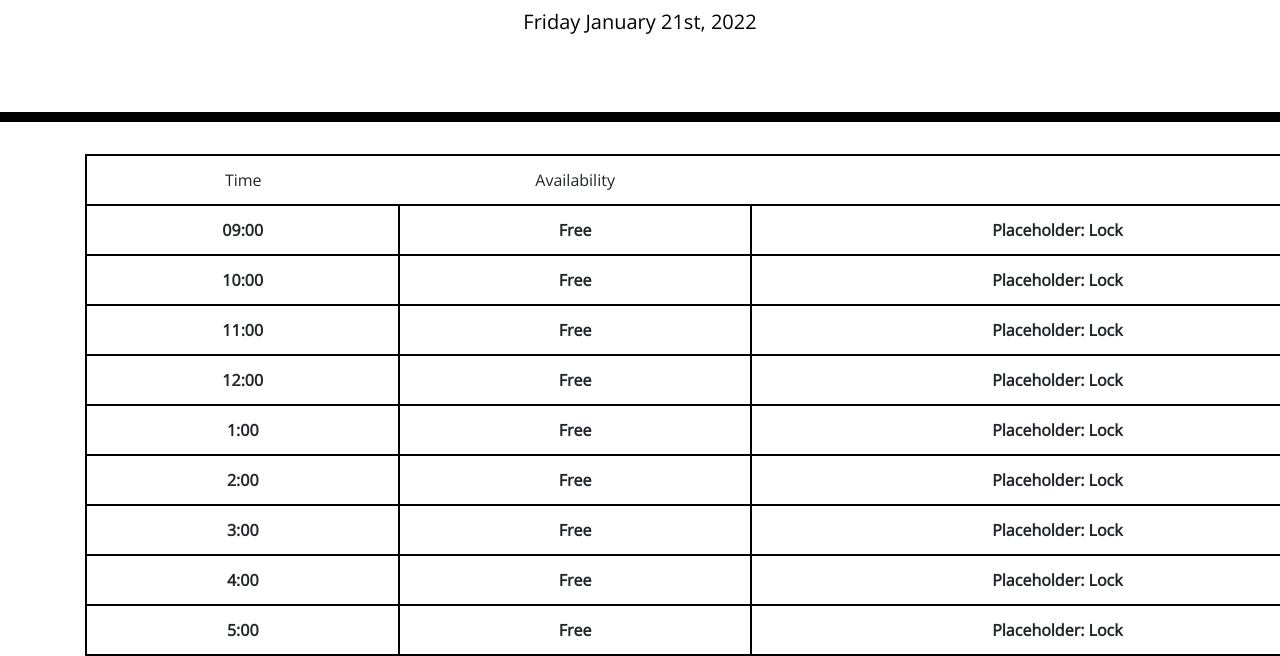
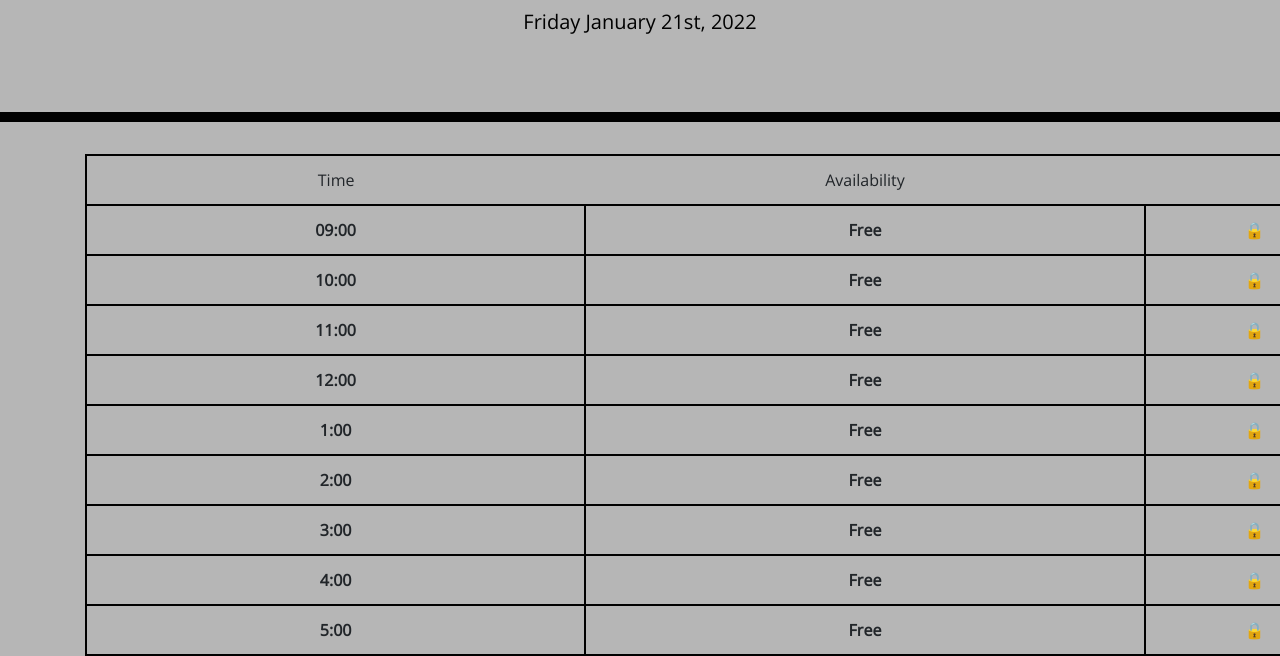
Before and after one commit to NathanMilburn/NBM-Homework-05-Work-Day-Scheduler, a plain HTML site: page index.html in a window 1280 px wide. Shown: the part 182-838 px from the top of the page. Drawn offline with nearby package versions, Linux system fonts and the light colour scheme.

Commit message:
changed placeholder lock text to an emoji of a lock, also changed the background color from standard white to a light gray

```diff
--- a/index.html
+++ b/index.html
@@ -41,47 +41,47 @@
         <tr align="center" height="50">
           <th>09:00</th>
           <th>Free</th>
-          <th class="lockAppointment">Placeholder: Lock</th>
+          <th class="lockAppointment">&#128274;</th>
         </tr>
         <tr align="center" height="50">
           <th>10:00</th>
           <th>Free</th>
-          <th class="lockAppointment">Placeholder: Lock</th>
+          <th class="lockAppointment">&#128274;</th>
         </tr>
         <tr align="center" height="50">
           <th>11:00</th>
           <th>Free</th>
-          <th class="lockAppointment">Placeholder: Lock</th>
+          <th class="lockAppointment">&#128274;</th>
         </tr>
         <tr align="center" height="50">
           <th>12:00</th>
           <th>Free</th>
-          <th class="lockAppointment">Placeholder: Lock</th>
+          <th class="lockAppointment">&#128274;</th>
         </tr>
         <tr align="center" height="50">
           <th>1:00</th>
           <th>Free</th>
-          <th class="lockAppointment">Placeholder: Lock</th>
+          <th class="lockAppointment">&#128274;</th>
         </tr>
         <tr align="center" height="50">
           <th>2:00</th>
           <th>Free</th>
-          <th class="lockAppointment">Placeholder: Lock</th>
+          <th class="lockAppointment">&#128274;</th>
         </tr>
         <tr align="center" height="50">
           <th>3:00</th>
           <th>Free</th>
-          <th class="lockAppointment">Placeholder: Lock</th>
+          <th class="lockAppointment">&#128274;</th>
         </tr>
         <tr align="center" height="50">
           <th>4:00</th>
           <th>Free</th>
-          <th class="lockAppointment">Placeholder: Lock</th>
+          <th class="lockAppointment">&#128274;</th>
         </tr>
         <tr align="center" height="50">
           <th>5:00</th>
           <th>Free</th>
-          <th class="lockAppointment">Placeholder: Lock</th>
+          <th class="lockAppointment">&#128274;</th>
         </tr>
       </table>
     </div>
--- a/style.css
+++ b/style.css
@@ -2,6 +2,7 @@ body {
     font-family: 'Open Sans', sans-serif;
     font-size: 16px;
     line-height: 1;
+    background-color: rgb(182, 182, 182);
   }
 
 textarea {
```
